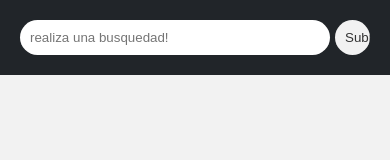
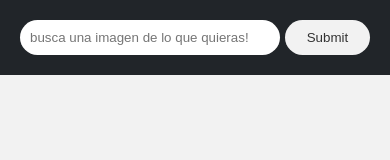
Before and after one commit to DunaCoder/buscador-de-imagenes, a plain HTML site: page index.html in a window 390 px wide. Drawn offline with Linux system fonts and the light colour scheme.

Commit message:
barra de busqueda adactable a dispositivos moviles

```diff
--- a/css/styles.css
+++ b/css/styles.css
@@ -80,3 +80,16 @@ input[type=submit]:hover{
      background: #333;
      transition: 1s;
  }
+
+
+ /* media queries */
+
+ @media screen and (max-width:500px) {
+
+    input[type=submit]{
+        width: 200px;
+    }
+
+    input[type=submit]{
+        width: 100px;
+    }
--- a/index.html
+++ b/index.html
@@ -12,7 +12,7 @@
 
         <div class="barraDebusquedad">
             <form id="formulario">
-                <input type="search" id="termino" placeholder="realiza una busquedad!">
+                <input type="search" id="termino" placeholder="busca una imagen de lo que quieras!">
                 <input type="submit"  placeholder="Buscar">
             </form>
         </div>
```
